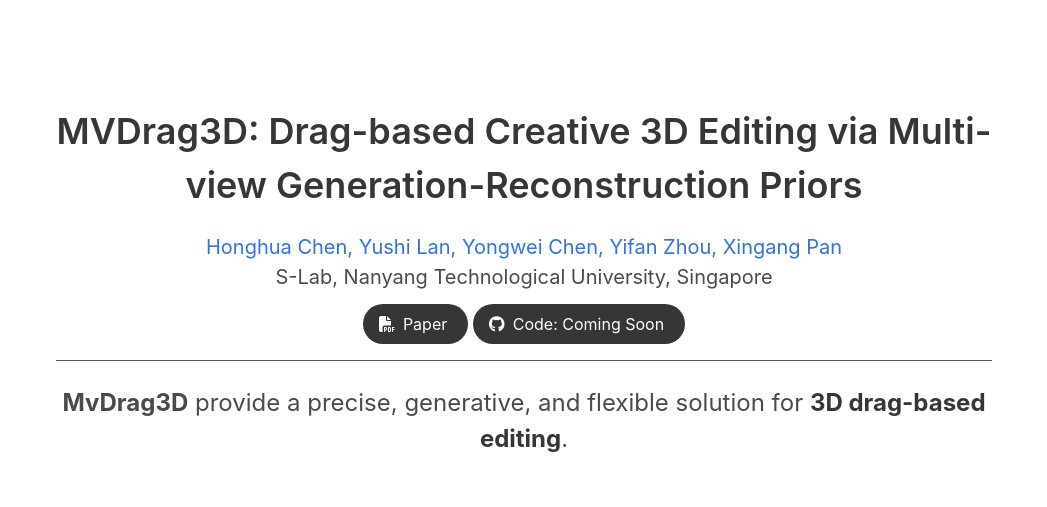
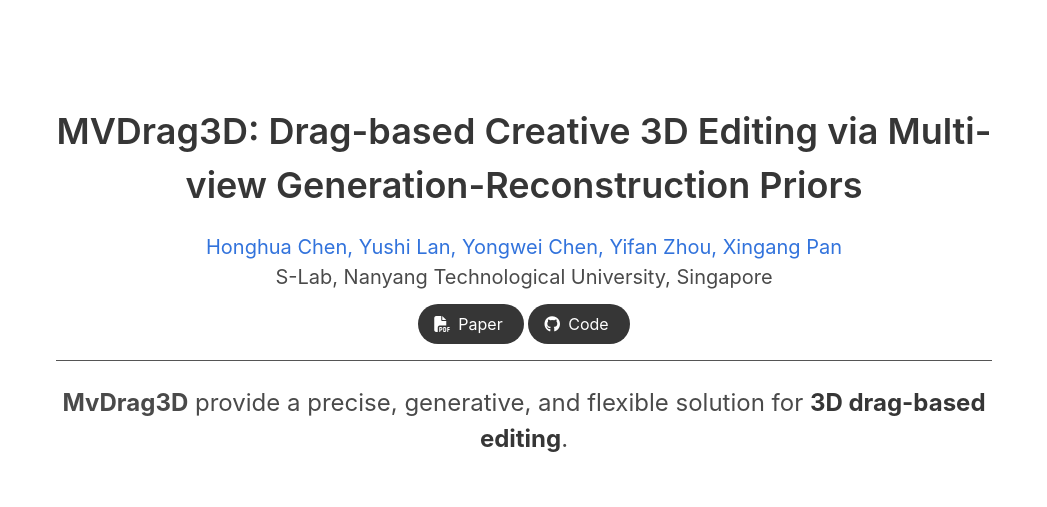
Before and after one commit to chenhonghua/MyProjects, a plain HTML site: page MvDrag3D/index.html in a window 1280 px wide. Shown: the top 507 px of the page, without its empty margins (116-1163 px from the left). Drawn offline with nearby package versions, Linux system fonts and the light colour scheme; some icons are missing.

Commit message:
update info

```diff
--- a/MvDrag3D/index.html
+++ b/MvDrag3D/index.html
@@ -103,7 +103,7 @@
                     <span class="icon">
                       <i class="fab fa-github"></i>
                     </span>
-                    <span>Code: Coming Soon</span>
+                    <span>Code</span>
                   </a>
                 </span>
                 <!-- Dataset Link. -->
```
